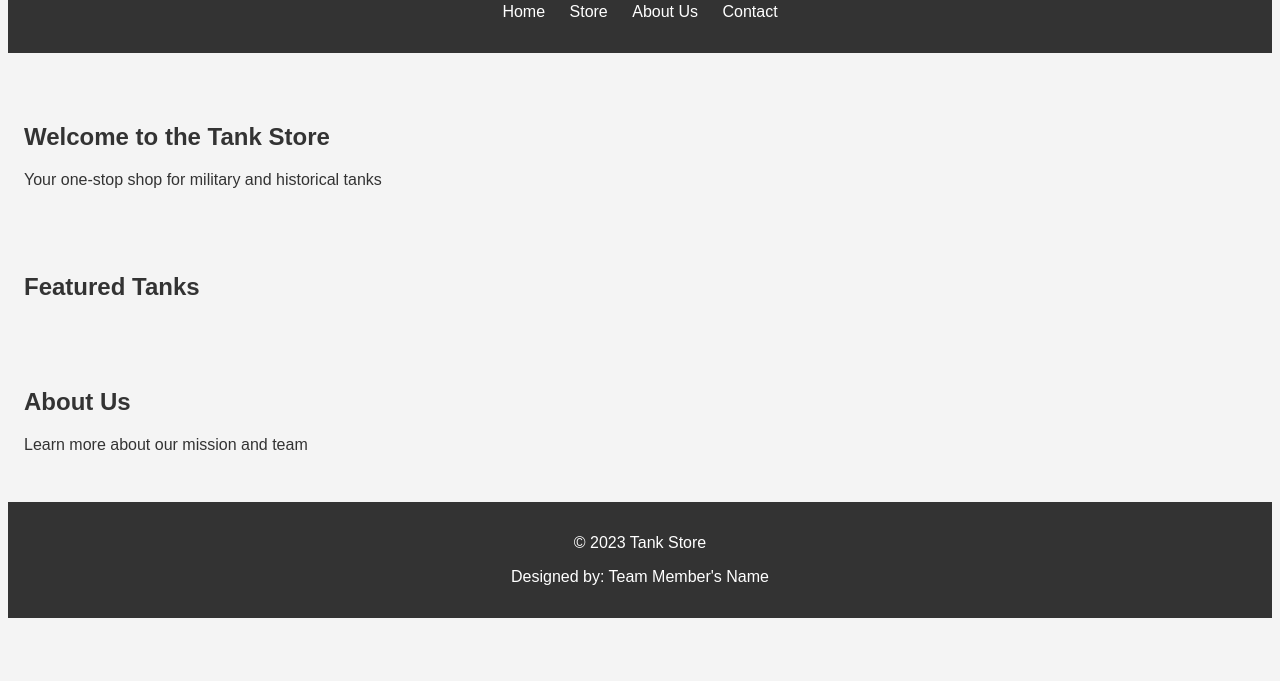
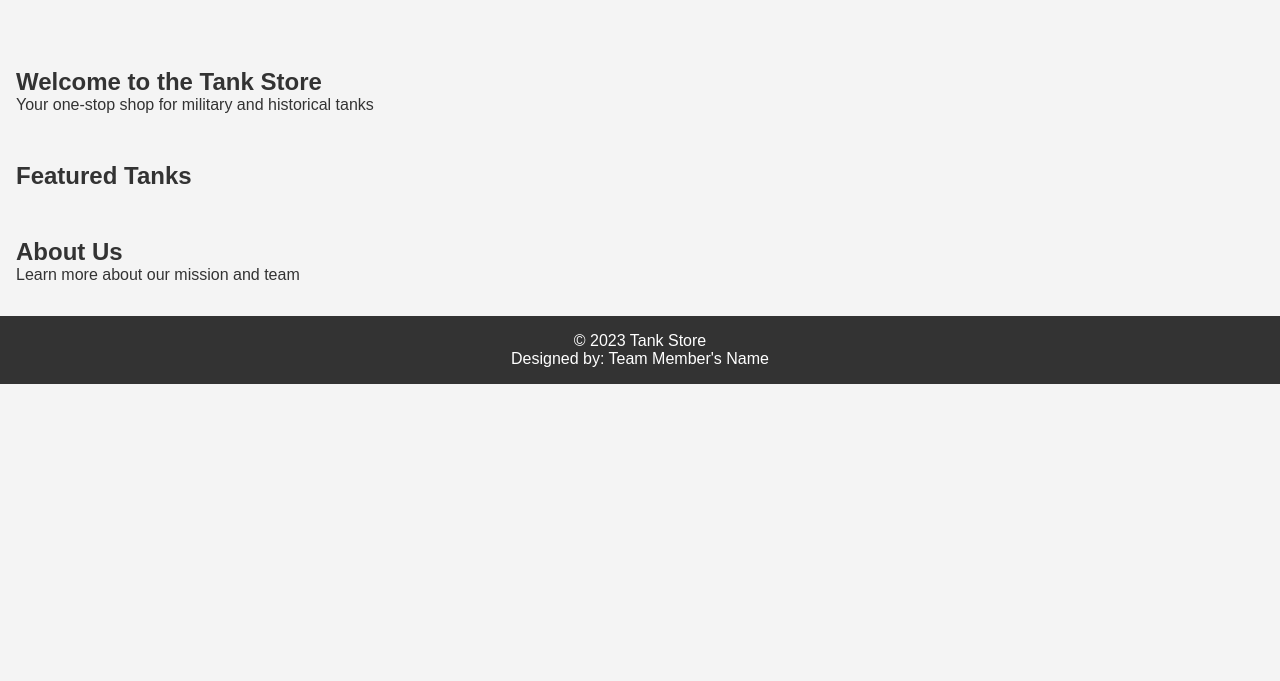
Before and after one commit to thomasm1248/web-dev-final-project, a plain HTML site: page index.html in a window 1280 px wide. Shown: the part 119-800 px from the top of the page. Drawn offline with Linux system fonts and the light colour scheme.

Commit message:
css update

```diff
--- a/css/styles.css
+++ b/css/styles.css
@@ -1,6 +1,6 @@
 /* CSS Styles Reset */
 h1, h2, h3, p, a, body, main {
-    /* margin: 0; */
+    margin: 0;
     padding: 0;
 }
 
@@ -15,6 +15,11 @@ h1, h2, h3, p, a, body, main {
 #nav-list li {
     display: block;
     margin: 0;
+}
+
+#nav-list li a {
+    text-decoration: none;
+    color: black;
 }
 
 body {
@@ -68,7 +73,7 @@ footer {
 
     #nav-list li a {
         text-decoration: none;
-        color: white;
+        color: black;
     }
 }
 
--- a/index.html
+++ b/index.html
@@ -11,10 +11,13 @@
     <!-- Header -->
     <header>
         <img href="#">
-        <h1>Site Name</h1>
+        <h1>Site Name </h1>
+        <div id="hamburger-menu" onclick="toggleMenu()">☰</div>
+    </header>
+
     <nav>
         <!-- Hamburger menu for mobile -->
-            <div id="hamburger-menu" onclick="toggleMenu()">☰</div>
+
         <ul id="nav-list">
             <li><a href="index.html">Home</a></li>
             <li><a href="catalog.html">Store</a></li>
@@ -22,7 +25,6 @@
             <li><a href="contact.html">Contact</a></li>
         </ul>
     </nav>
-    </header>
 
     <!-- Hero Image -->
     <div class="jumbotron jumbotron-fluid">
```
Lines whose indentation alone changed are shown as unchanged.
